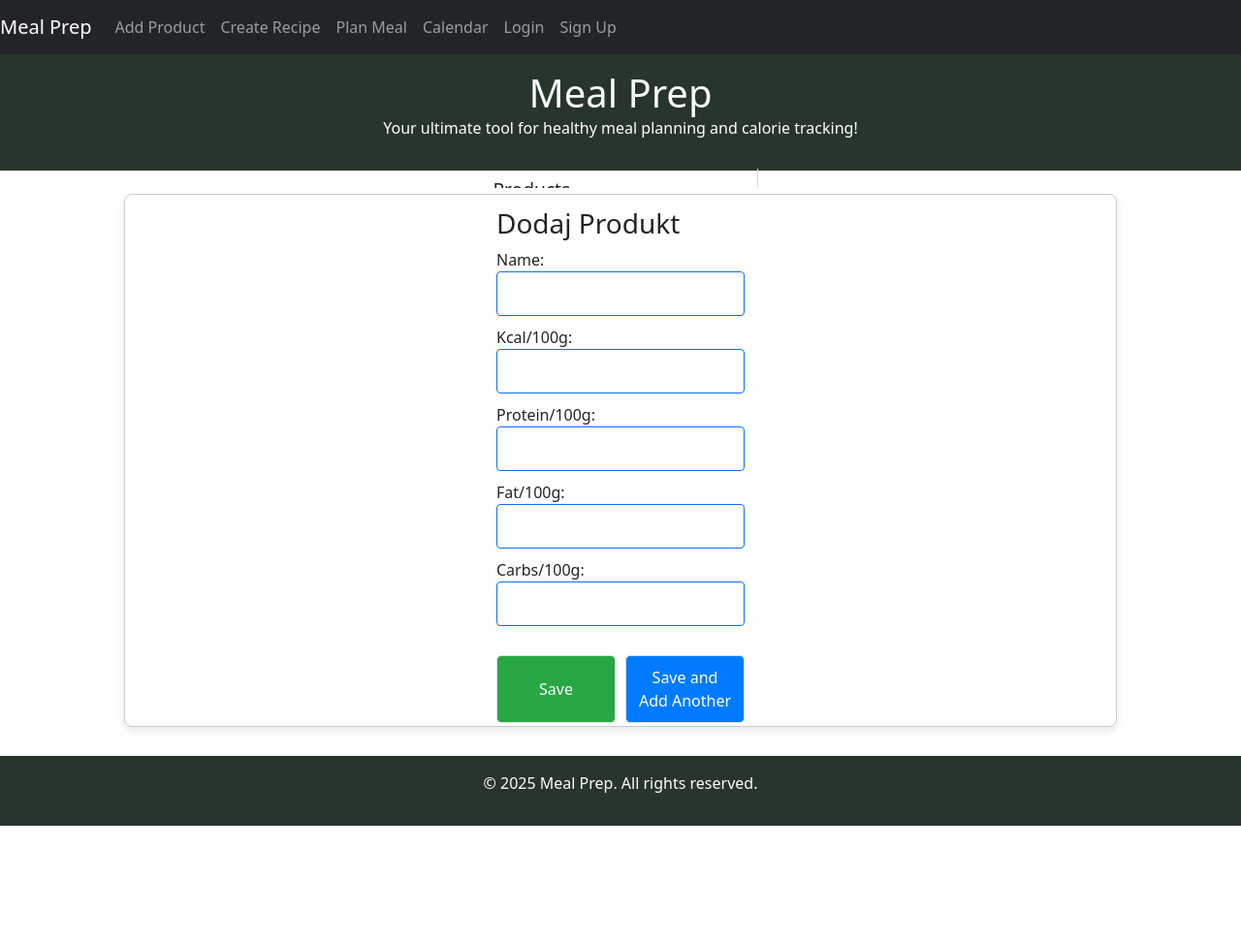
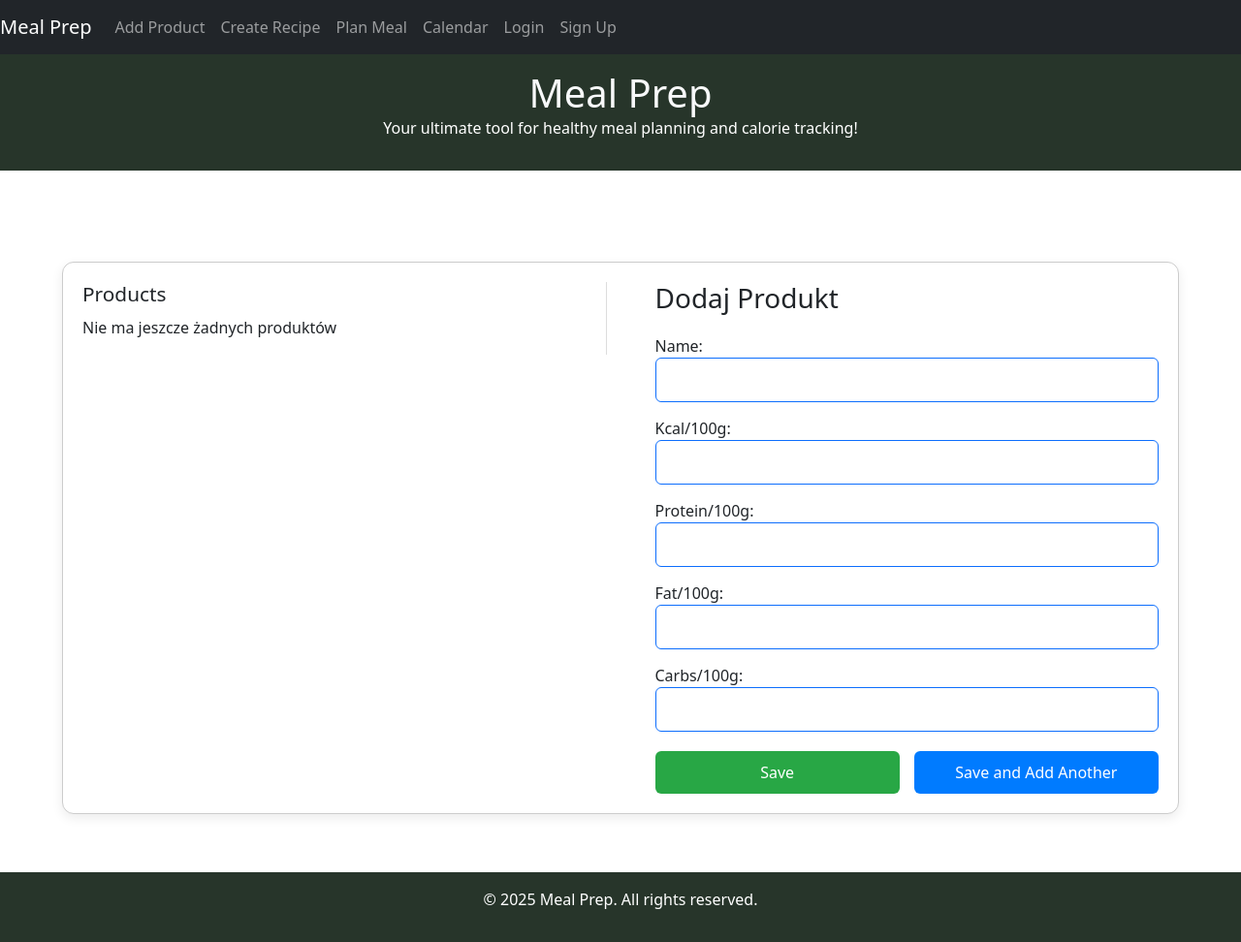
Before and after one commit to KubaWoj666/KcalApp, a Django app: page /add-product/ in a window 1280 px wide. Shown: the whole page at 97% size. Before the commit the page ends 852 px from the top, so only its background shows below. Run offline with Django 4.2, Linux system fonts and the light colour scheme; data that the repository does not hold is empty; parts of the project's set-up code (start-up, migrations or seed data) failed here and were passed over; some libraries are stand-ins or nearby versions.

Commit message:
css update

```diff
--- a/static/css/_base.css
+++ b/static/css/_base.css
@@ -60,6 +60,7 @@ main {
 }
 
 #section {
+    margin-top: 4rem;
     display: flex;
     align-items: center;
     justify-content: center;
--- a/static/css/add_product.css
+++ b/static/css/add_product.css
@@ -1,26 +1,28 @@
-
-.container {
+.section {
     display: flex;
-    width: 80%;
-    height: 550px; /* Wysokość kontenera */
+    justify-content: space-between;
+    align-items: flex-start;
+    width: 90%;
+    margin: 30px auto;
+    gap: 30px;
+    background-color: #fff;
     border: 1px solid #ccc;
-    border-radius: 8px;
-    background-color: #fff;
-    box-shadow: 0 4px 8px rgba(0, 0, 0, 0.1);
+    border-radius: 12px;
+    padding: 20px;
+    box-shadow: 0 4px 12px rgba(0, 0, 0, 0.08);
 }
 
 .product-list {
-    flex: 1; /* Zajmuje 50% szerokości */
-    overflow-y: auto; /* Przewijanie w pionie */
-    max-height: 100%; /* Maksymalna wysokość zgodna z rodzicem */
+    flex: 1;
+    max-height: 500px;
+    overflow-y: auto;
     border-right: 1px solid #ddd;
-    padding: 10px;
+    padding-right: 20px;
 }
 
 .product-list h3 {
-    margin: 0;
+    font-size: 1.3em;
     margin-bottom: 10px;
-    font-size: 1.2em;
 }
 
 .product-list ul {
@@ -30,53 +32,57 @@
 }
 
 .product-list li {
+    background: #f9f9f9;
+    padding: 8px;
+    border: 1px solid #ddd;
+    border-radius: 6px;
     margin-bottom: 8px;
-    padding: 5px;
-    border: 1px solid #ddd;
-    border-radius: 4px;
-    background-color: #f9f9f9;
+    cursor: pointer;
+    transition: background 0.3s;
 }
 
 .product-list li:hover {
-    background-color: #f0f0f0;
-    cursor: pointer;
+    background: #f0f0f0;
 }
 
 .form-container {
-    flex: 1; /* Zajmuje 50% szerokości */
-    padding: 20px;
+    flex: 1;
+    padding-left: 20px;
 }
 
-.form-container form {
-    display: flex;
-    flex-direction: column;
+.form-container h3 {
+    margin-bottom: 20px;
 }
 
-.form-container input,
-.form-container button {
-    margin-bottom: 10px;
+.form-container .form-group {
+    margin-bottom: 15px;
+}
+
+.form-container input {
+    width: 100%;
     padding: 10px;
-    border: 1px solid #ddd;
-    border-radius: 4px;
+    border-radius: 6px;
+    border: 1px solid #ccc;
 }
 
 .form-buttons {
     display: flex;
-    gap: 10px; /* Odstęp między przyciskami */
+    gap: 15px;
     margin-top: 20px;
 }
 
 .form-buttons button {
-    flex: 1; /* Ustaw szerokość przycisków na równą */
+    flex: 1;
     padding: 10px;
-    border-radius: 5px;
+    border-radius: 6px;
     font-size: 1em;
+    cursor: pointer;
+    border: none;
+    color: white;
 }
 
 .btn-success {
     background-color: #28a745;
-    color: white;
-    border: none;
 }
 
 .btn-success:hover {
@@ -85,8 +91,6 @@
 
 .btn-primary {
     background-color: #007bff;
-    color: white;
-    border: none;
 }
 
 .btn-primary:hover {
--- a/static/css/add_recipe.css
+++ b/static/css/add_recipe.css
@@ -195,3 +195,9 @@ padding: 0;
 .delete-button:hover {
 color: darkred; /* Ciemniejszy czerwony przy najechaniu */
 }
+
+#modal-button{
+    width: 14%;
+    margin-left: 100px;
+    position: absolute;
+}
--- a/templates/_base.html
+++ b/templates/_base.html
@@ -64,7 +64,7 @@
     </header>
 
     <!-- 🌟 GŁÓWNY KONTENER -->
-    <div id="section" class="container my-4">
+    <div id="section" >
         {% block content %}
         {% endblock content %}
     </div>
--- a/templates/core/add_product.html
+++ b/templates/core/add_product.html
@@ -7,42 +7,22 @@
 {% endblock css %}
 
 {% block content %}
-
-<!-- product list -->
+<div class="section">
   <div class="product-list">
       {% include 'core/partials/product_list.html' %}
   </div>
 
-<!-- Form -->
   <div class="form-container">
       <h3>Dodaj Produkt</h3>
       <form method="post">
           {% csrf_token %}
-        <div id="name" class="form-group" {% if field.errors %} errors {% endif %}>
-            <label>{{ form.name.label_tag }}</label>
-            {{ form.name.errors }}
-            {% render_field form.name class="form-control border-primary" %}
+          {% for field in form %}
+              <div class="form-group" id="{{ field.name }}">
+                  <label>{{ field.label_tag }}</label>
+                  {{ field.errors }}
+                  {% render_field field class="form-control border-primary" %}
               </div>
-        <div id="kcal" class="form-group" {% if field.errors %} errors {% endif %}>
-            <label>{{ form.kcal.label_tag }}</label>
-            {{ form.kcal.errors }}
-            {% render_field form.kcal class="form-control border-primary" %}
-        </div>
-        <div id="protein" class="form-group" {% if field.errors %} errors {% endif %}>
-            <label>{{ form.protein.label_tag }}</label>
-            {{ form.protein.errors }}
-            {% render_field form.protein class="form-control border-primary" %}
-        </div>
-        <div id="fat" class="form-group" {% if field.errors %} errors {% endif %}>
-            <label>{{ form.fat.label_tag }}</label>
-            {{ form.fat.errors }}
-            {% render_field form.fat class="form-control border-primary" %}
-        </div>
-        <div id="carbs" class="form-group" {% if field.errors %} errors {% endif %}>
-            <label>{{ form.carbs.label_tag }}</label>
-            {{ form.carbs.errors }}
-            {% render_field form.carbs class="form-control border-primary" %}
-        </div>
+          {% endfor %}
 
           <div class="form-buttons">
               <button type="submit" name="save" value="save" class="btn btn-success">Save</button>
@@ -50,5 +30,5 @@
           </div>
       </form>
   </div>
-
+</div>
 {% endblock content %}
--- a/templates/core/add_recipe.html
+++ b/templates/core/add_recipe.html
@@ -13,8 +13,8 @@
 
     <div class="container">
         <!-- Lista produktów -->
-        <div class="product-list" style="max-width: 100%; white-space: nowrap; overflow: hidden;">
-            <button type="button" class="btn btn-primary" data-bs-toggle="modal" data-bs-target="#exampleModal" style="max-width: 100%; margin-left: 167px; position: absolute;">
+        <div class="product-list">
+            <button type="button" id="modal-button" class="btn btn-primary" data-bs-toggle="modal" data-bs-target="#exampleModal" >
                 <i class="fa-solid fa-plus"></i> Create new product
             </button>
             {% include 'core/partials/product_list.html' %}
```
Lines whose indentation alone changed are shown as unchanged.
